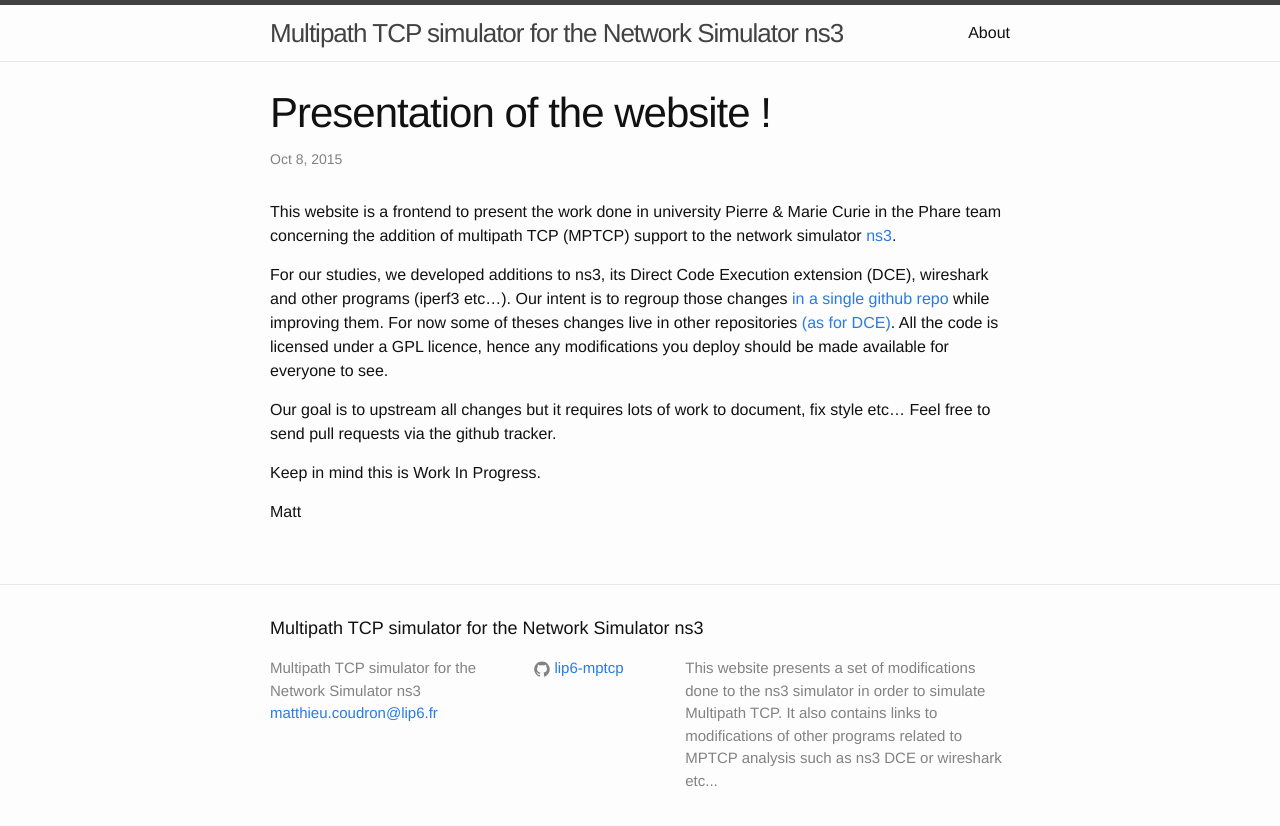
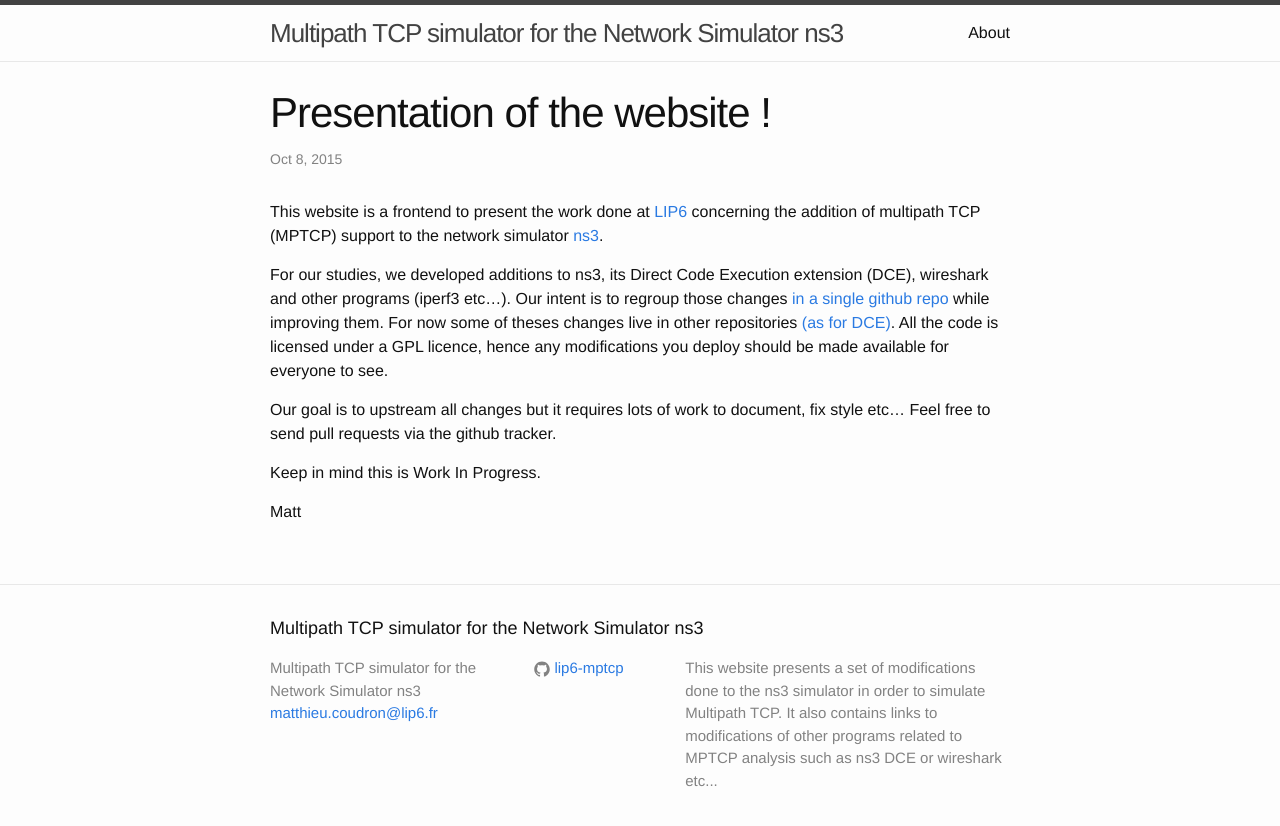
Before and after one commit to FREELANCER2017/lip6-mptcp.github.io, a Jekyll site: the page built from _posts/2015-10-08-welcome-to-jekyll.markdown, in a window 1280 px wide. Shown: the top 826 px of the page. Built offline with Jekyll 4.4.1, drawn with Linux system fonts in a browser that asks for light colours.

Commit message:
Update 2015-10-08-welcome-to-jekyll.markdown

```diff
--- a/_posts/2015-10-08-welcome-to-jekyll.markdown
+++ b/_posts/2015-10-08-welcome-to-jekyll.markdown
@@ -4,7 +4,7 @@ title:  "Presentation of the website !"
 date:   2015-10-08 14:00:27
 categories: mptcp ns3 dce
 ---
-This website is a frontend to present the work done in university Pierre & Marie Curie in the Phare team concerning the addition of multipath TCP (MPTCP) support to the network simulator [ns3][ns3].
+This website is a frontend to present the work done at <a href="http://www.lip6.fr">LIP6</a> concerning the addition of multipath TCP (MPTCP) support to the network simulator [ns3][ns3].
 
 For our studies, we developed additions to ns3, its Direct Code Execution extension (DCE), wireshark and other programs (iperf3 etc...).
 Our intent is to regroup those changes [in a single github repo][mptcp-ns3] while improving them. For now some of theses changes live in other repositories [(as for DCE)][mptcp-dce].
```
